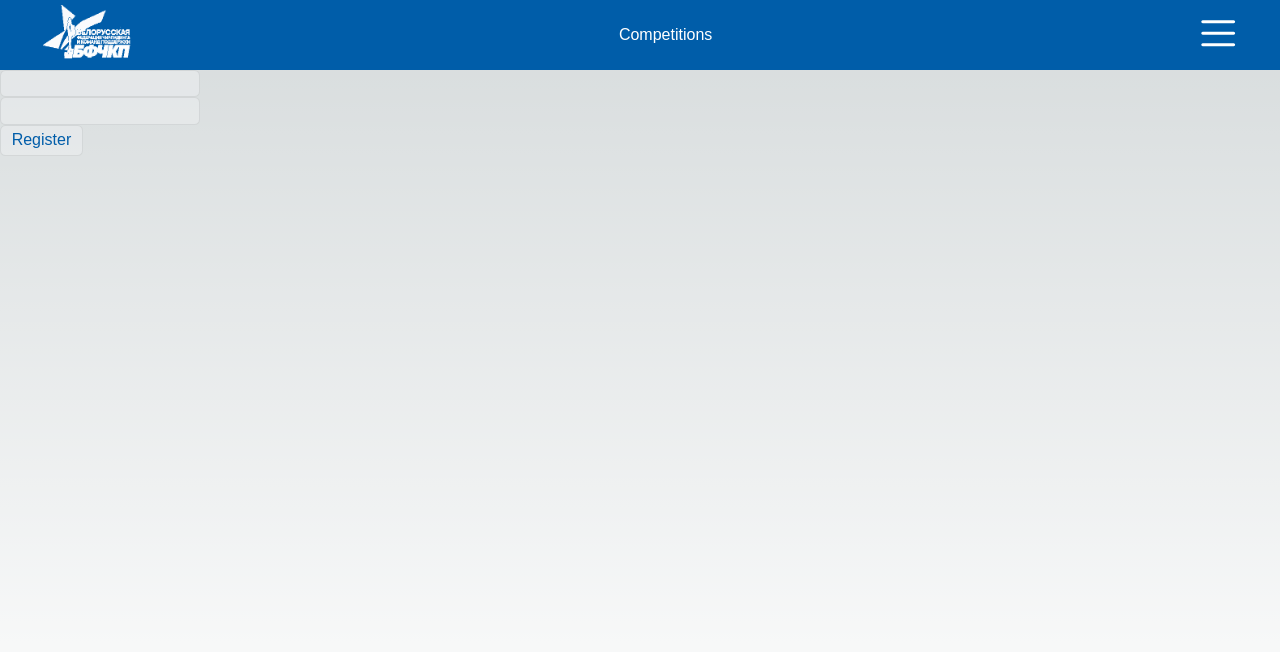
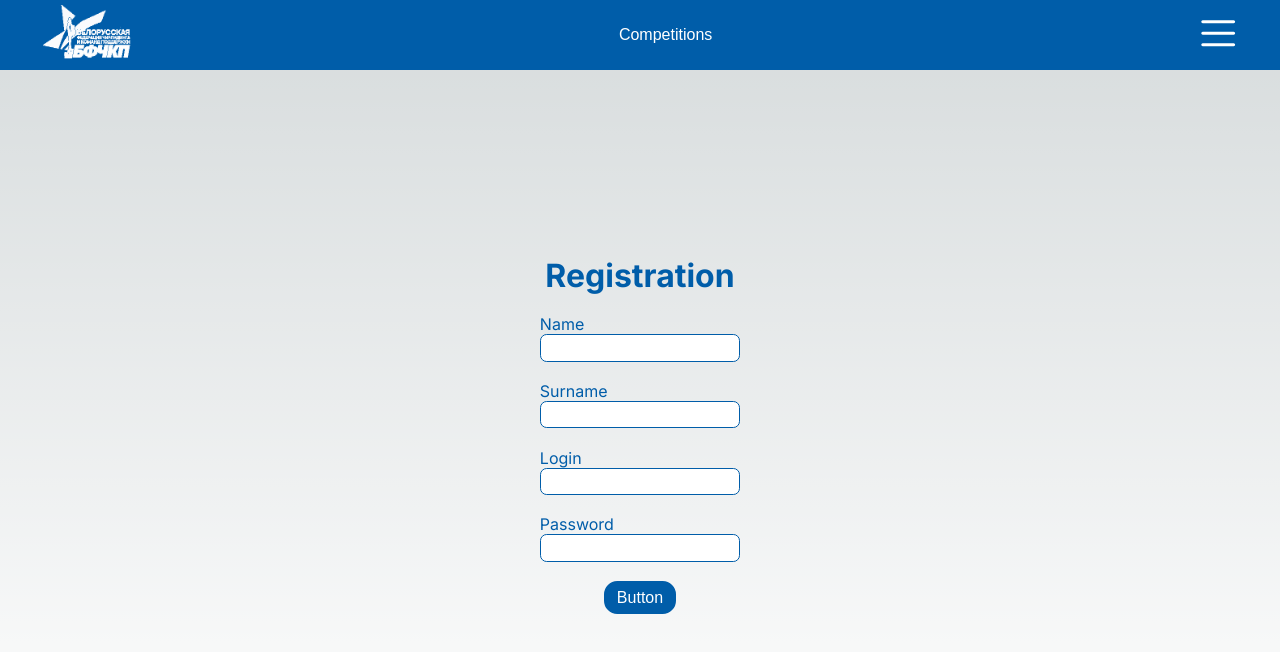
Before and after one commit to VeronikaMelnik/bfchkp2, a Next.js app: page /en/registration in a window 1280 px wide. Shown: the top 652 px of the page. Built offline with nearby package versions, Linux system fonts and the light colour scheme.

Commit message:
finished registration

```diff
--- /dev/null
+++ b/src/_pages/registration/Registration.module.scss
@@ -0,0 +1,19 @@
+.wrapper {
+  display: flex;
+  flex-direction: column;
+  justify-content: center;
+  align-items: center;
+  height: 100vh;
+  gap: 1.5vw;
+
+  .field label {
+    margin-bottom: 0.521vw;
+  }
+
+  .Button {
+    align-self: center;
+    width: 100%;
+    max-width: 31.25vw;
+    background-color: rgb(var(--foreground-rgb));
+  }
+}
--- a/src/_pages/registration/Registration.tsx
+++ b/src/_pages/registration/Registration.tsx
@@ -4,6 +4,7 @@ import { useState } from "react";
 import { getRegistrationDictionary } from "features/server/localization/registration";
 import { DEFAULT_LANGUAGE, LanguageEnum } from "@entities/constants";
 import { Button, TextField } from "@entities/ui";
+import styles from "./Registration.module.scss";
 
 type Props = Readonly<{
   params: { lang: LanguageEnum };
@@ -14,6 +15,8 @@ export const Registration = async ({
 }: Props) => {
   const [login, setLogin] = useState<string>("");
   const [password, setPassword] = useState<string>("");
+  const [name, setName] = useState<string>("");
+  const [surname, setSurname] = useState<string>("");
 
   const onSubmit = () => {
     fetch("/api/form", {
@@ -34,7 +37,30 @@ export const Registration = async ({
 
   const dict = await getRegistrationDictionary(lang);
   return (
-    <div>
+    <div className={styles.wrapper}>
+      <h1>{dict.registration}</h1>
+      <div className={styles.field}>
+        <label>{dict.name}</label>
+        <TextField
+          type="string"
+          value={name}
+          onChange={(ev) => {
+            setName(ev.target.value);
+          }}
+        />
+      </div>
+      <div className={styles.field}>
+        <label>{dict.surname}</label>
+        <TextField
+          type="string"
+          value={surname}
+          onChange={(ev) => {
+            setSurname(ev.target.value);
+          }}
+        />
+      </div>
+      <div className={styles.field}>
+        <label>{dict.login}</label>
         <TextField
           type="string"
           value={login}
@@ -42,12 +68,16 @@ export const Registration = async ({
             setLogin(ev.target.value);
           }}
         />
+      </div>
+      <div className={styles.field}>
+        <label>{dict.password}</label>
         <TextField
           type="string"
           onChange={(ev) => {
             setPassword(ev.target.value);
           }}
         />
+      </div>
       <Button onClick={onSubmit}>{dict.button}</Button>
     </div>
   );
--- a/src/entities/ui/Button/Button.module.scss
+++ b/src/entities/ui/Button/Button.module.scss
@@ -1,16 +1,16 @@
 .wrapper {
   display: flex;
-  border: 1px solid rgba(var(--callout-border-rgb), 0.3);
-  border-radius:  var(--border-radius-sm);
-  background-color: rgba(var(--callout-rgb), 0.5);
+  border: 0.180vw solid rgba(var(--foreground-rgb));
+  border-radius: var(--border-radius-xl);
+  background-color: rgb(var(--foreground-rgb));
   padding: var(--padding-sm) var(--padding-md);
-  color: rgb(var(--foreground-rgb));
+  color: rgba(var(--background-rgb));
   font-size: medium;
   line-height: normal;
   cursor: pointer;
 
   &:hover {
-    background-color: rgba(var(--callout-border-rgb), 0.3);
-    color: rgba(var(--foreground-rgb), 0.7);
+    background-color: rgba(var(--background-rgb));
+    color: rgba(var(--foreground-rgb));
   }
 }
--- a/src/entities/ui/TextField/TextField.module.scss
+++ b/src/entities/ui/TextField/TextField.module.scss
@@ -1,8 +1,8 @@
 .wrapper {
   display: flex;
-  border: 1px solid rgba(var(--callout-border-rgb), 0.3);
-  border-radius:  var(--border-radius-sm);
-  background-color: rgba(var(--callout-rgb), 0.5);
+  border: 0.110vw solid rgba(var(--foreground-rgb));
+  border-radius: var(--border-radius-md);
+  background-color: rgba(var(--background-rgb));
   padding: var(--padding-sm) var(--padding-md);
   color: rgb(var(--foreground-rgb));
 }
--- a/src/features/server/localization/registration/locales/be.json
+++ b/src/features/server/localization/registration/locales/be.json
@@ -1,3 +1,8 @@
 {
+  "registration": "Рэгістрацыя",
+  "name": "Імя",
+  "surname": "Прозвішча",
+  "login": "Лагін",
+  "password": "Пароль",
   "button": "Зарэгістравацца"
 }
--- a/src/features/server/localization/registration/locales/en.json
+++ b/src/features/server/localization/registration/locales/en.json
@@ -1,3 +1,8 @@
 {
-  "button": "Register"
+  "registration": "Registration",
+  "name": "Name",
+  "surname": "Surname",
+  "login": "Login",
+  "password": "Password",
+  "button": "Button"
 }
--- a/src/features/server/localization/registration/locales/ru.json
+++ b/src/features/server/localization/registration/locales/ru.json
@@ -1,3 +1,8 @@
 {
+  "registration": "Регистрация",
+  "name": "Имя",
+  "surname": "Фамилия",
+  "login": "Логин",
+  "password": "Пароль",
   "button": "Зарегистрироваться"
 }
--- /dev/null
+++ b/src/widgets/layouts/global/RegistrationInfo/index.ts
@@ -0,0 +1 @@
+export * from "./RegistrationInfo";
--- a/src/widgets/layouts/global/ui/Registration/Registration.module.scss
+++ /dev/null
@@ -1,7 +0,0 @@
-.wrapper {
-  display: flex;
-  flex-direction: column;
-  height: 100%;
-  overflow: auto;
-  width: 100%;
-}
```
Also changed, not shown: src/widgets/layouts/global/RegistrationInfo/RegistrationInfo.tsx (added, +10 -0 lines), src/widgets/layouts/global/ui/Registration/Registration.tsx (deleted, +0 -12 lines), src/widgets/layouts/global/RegistrationInfo/RegistrationInfo.module.scss (added). Lines whose indentation alone changed are shown as unchanged.
